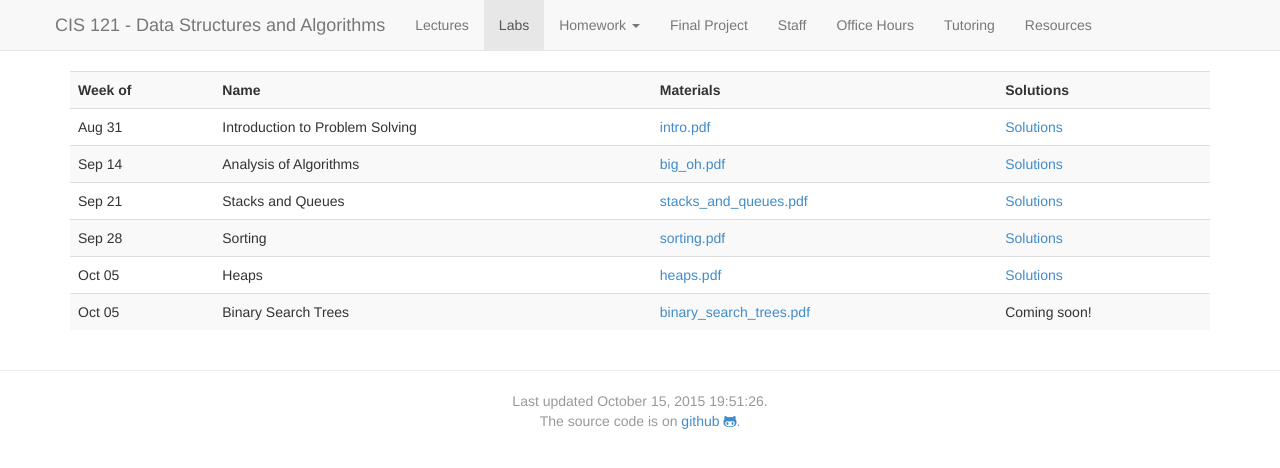
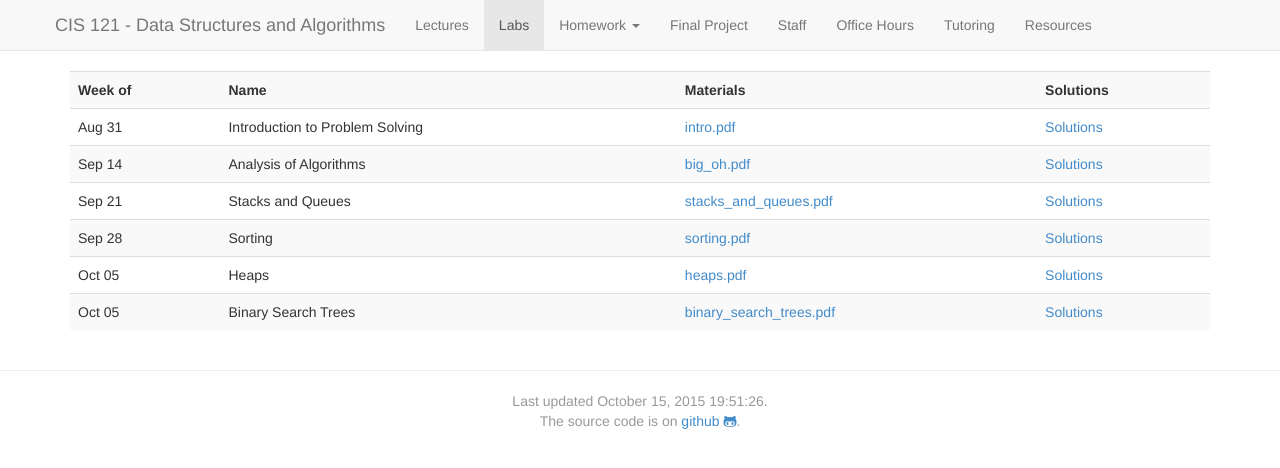
Before and after one commit to callison-burch/data-structures-and-algorithms, a Jekyll site: the page built from labs.md, in a window 1280 px wide. Shown: the top 468 px of the page. Built offline with Jekyll 4.4.1, drawn with Linux system fonts in a browser that asks for light colours; nearby versions of some CDN libraries.

Commit message:
Make BST lab solutions available

```diff
--- a/_data/labs.yaml
+++ b/_data/labs.yaml
@@ -38,4 +38,4 @@
    name: Binary Search Trees
    link_name: binary_search_trees.pdf
    link: content/labs/binary_search_trees/binary_search_trees.pdf
-   solutions_link: # protected_content/labs/binary_search_trees/binary_search_trees_soln.pdf
+   solutions_link: protected_content/labs/binary_search_trees/binary_search_trees_soln.pdf
```
